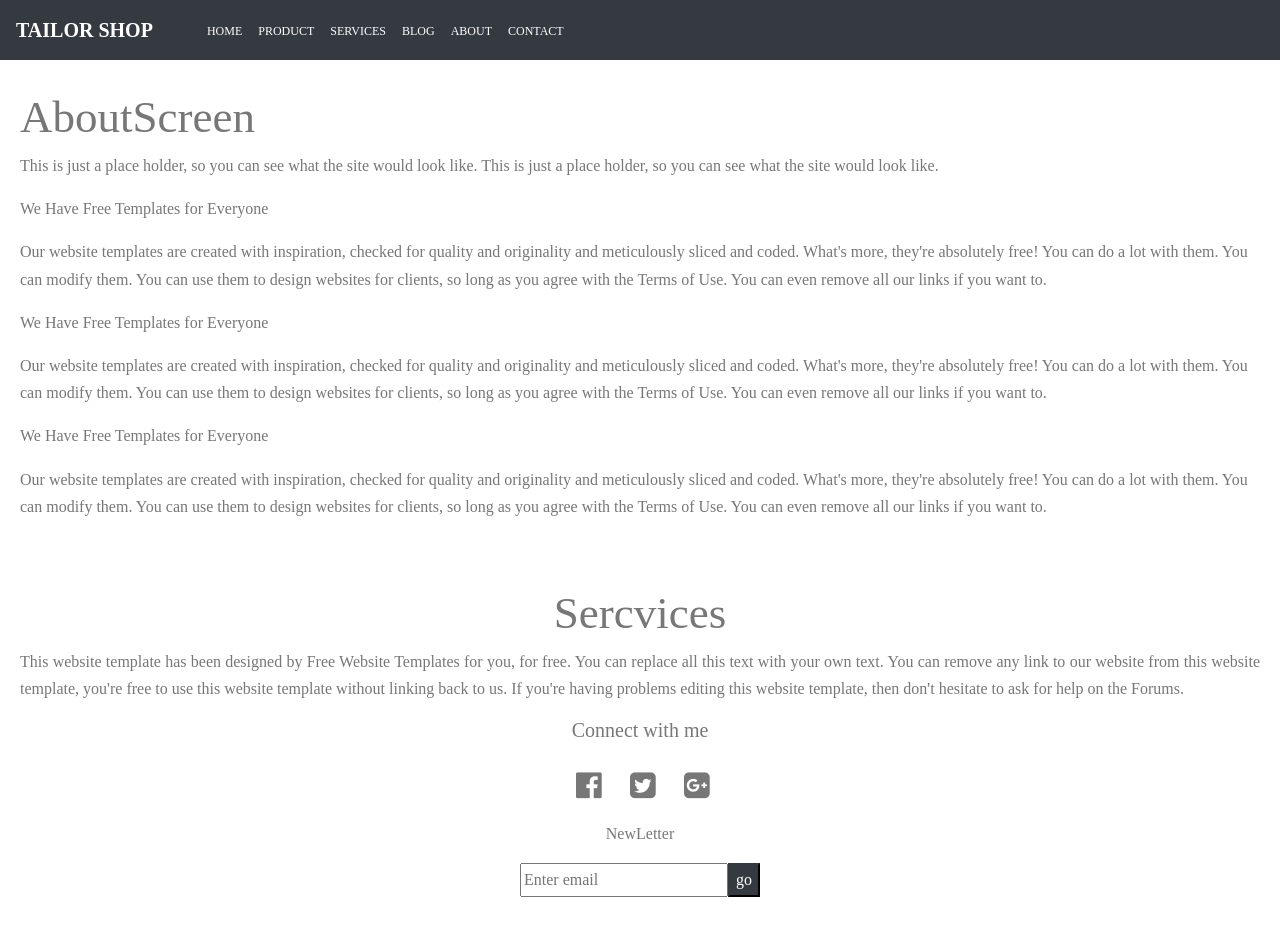
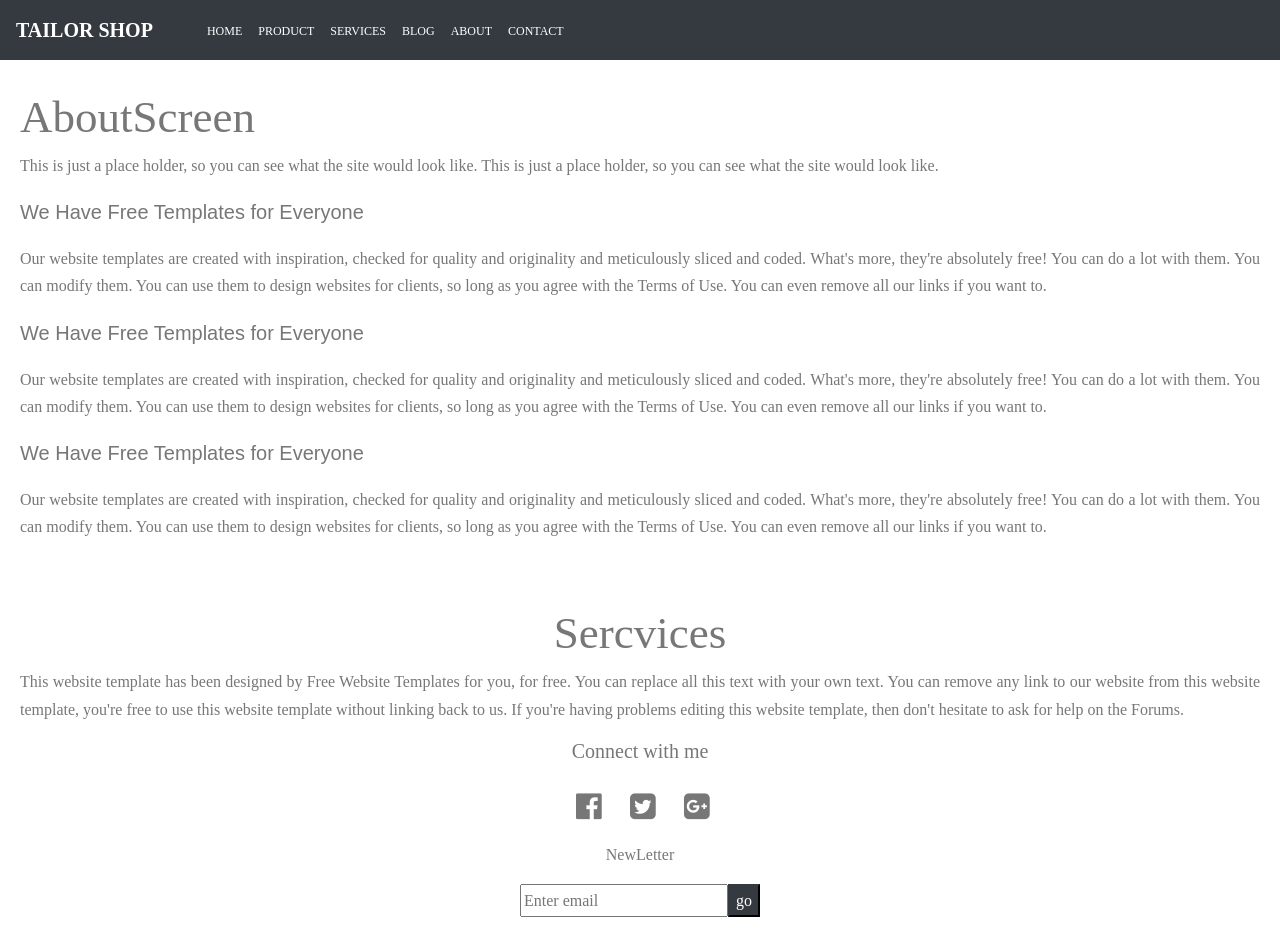
Before and after one commit to YakubuAmidu/Tailor-shop, a React (Create React App) app: page /AboutScreen in a window 1280 px wide. Built offline with nearby package versions, Linux system fonts and the light colour scheme.

Commit message:
Commiting changes

```diff
--- a/src/components/App.css
+++ b/src/components/App.css
@@ -291,6 +291,15 @@ body {
   width: 100%;
 }
 
+.About_header-title {
+  font-size: 20px;
+  font-family: "Oswald", sans-serif;
+}
+
+.About_header-paragraph {
+  text-align: justify;
+}
+
 .Contact_section {
   padding-left: 20px;
   padding-right: 20px;
--- a/src/screens/AboutScreen.js
+++ b/src/screens/AboutScreen.js
@@ -8,7 +8,7 @@ const AboutScreen = () => {
       <Links />
       <div className="About_section">
         <h1 className="About_header">AboutScreen</h1>
-        <p className="About_paragraph-header">
+        <p className="About_header-paragraph">
           This is just a place holder, so you can see what the site would look
           like. This is just a place holder, so you can see what the site would
           look like.
@@ -17,7 +17,7 @@ const AboutScreen = () => {
           <p className="About_header-title">
             We Have Free Templates for Everyone
           </p>
-          <p className="About_paragraph">
+          <p className="About_header-paragraph">
             Our website templates are created with inspiration, checked for
             quality and originality and meticulously sliced and coded. What's
             more, they're absolutely free! You can do a lot with them. You can
@@ -31,7 +31,7 @@ const AboutScreen = () => {
           <p className="About_header-title">
             We Have Free Templates for Everyone
           </p>
-          <p className="About_paragraph">
+          <p className="About_header-paragraph">
             Our website templates are created with inspiration, checked for
             quality and originality and meticulously sliced and coded. What's
             more, they're absolutely free! You can do a lot with them. You can
@@ -45,7 +45,7 @@ const AboutScreen = () => {
           <p className="About_header-title">
             We Have Free Templates for Everyone
           </p>
-          <p className="About_paragraph">
+          <p className="About_header-paragraph">
             Our website templates are created with inspiration, checked for
             quality and originality and meticulously sliced and coded. What's
             more, they're absolutely free! You can do a lot with them. You can
```
